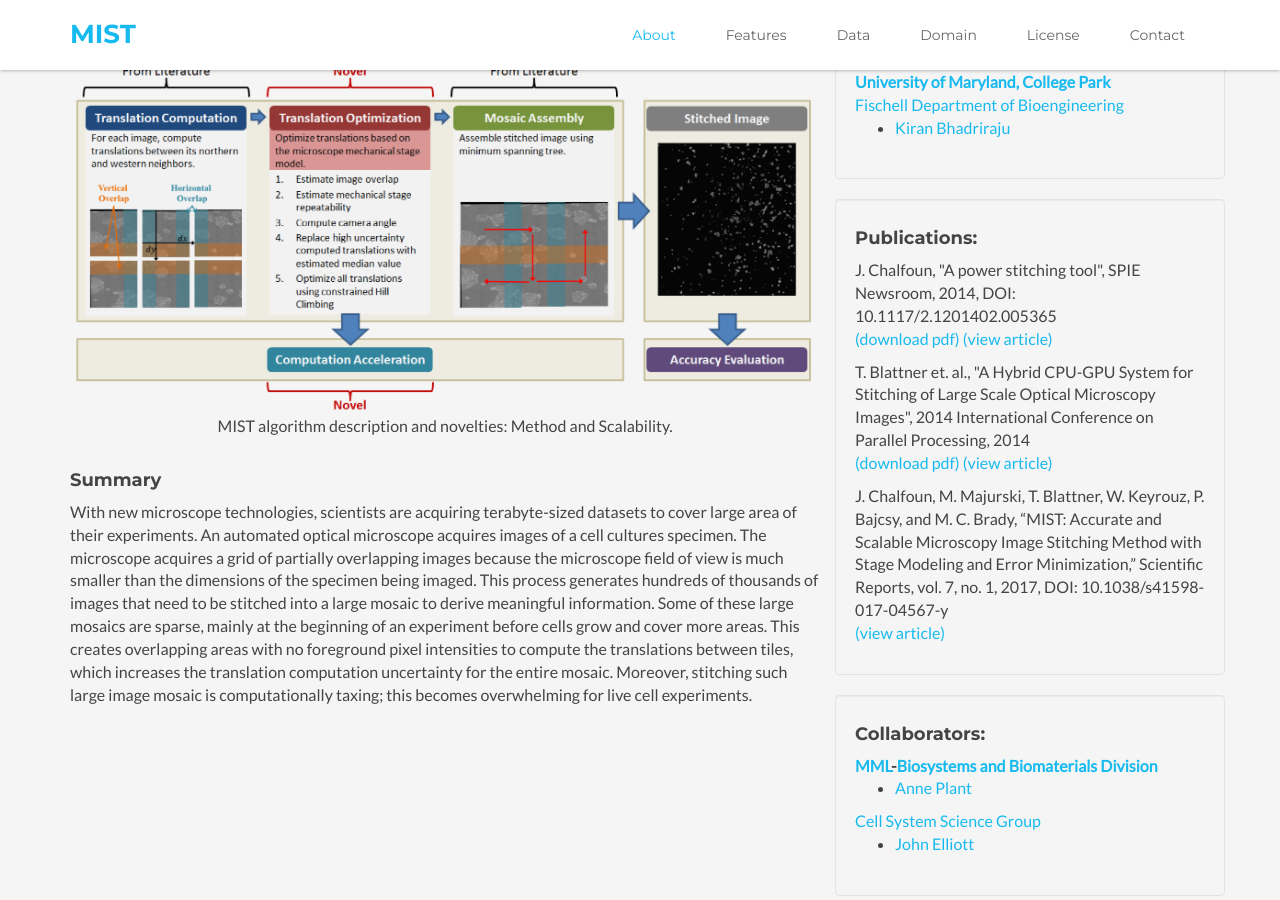
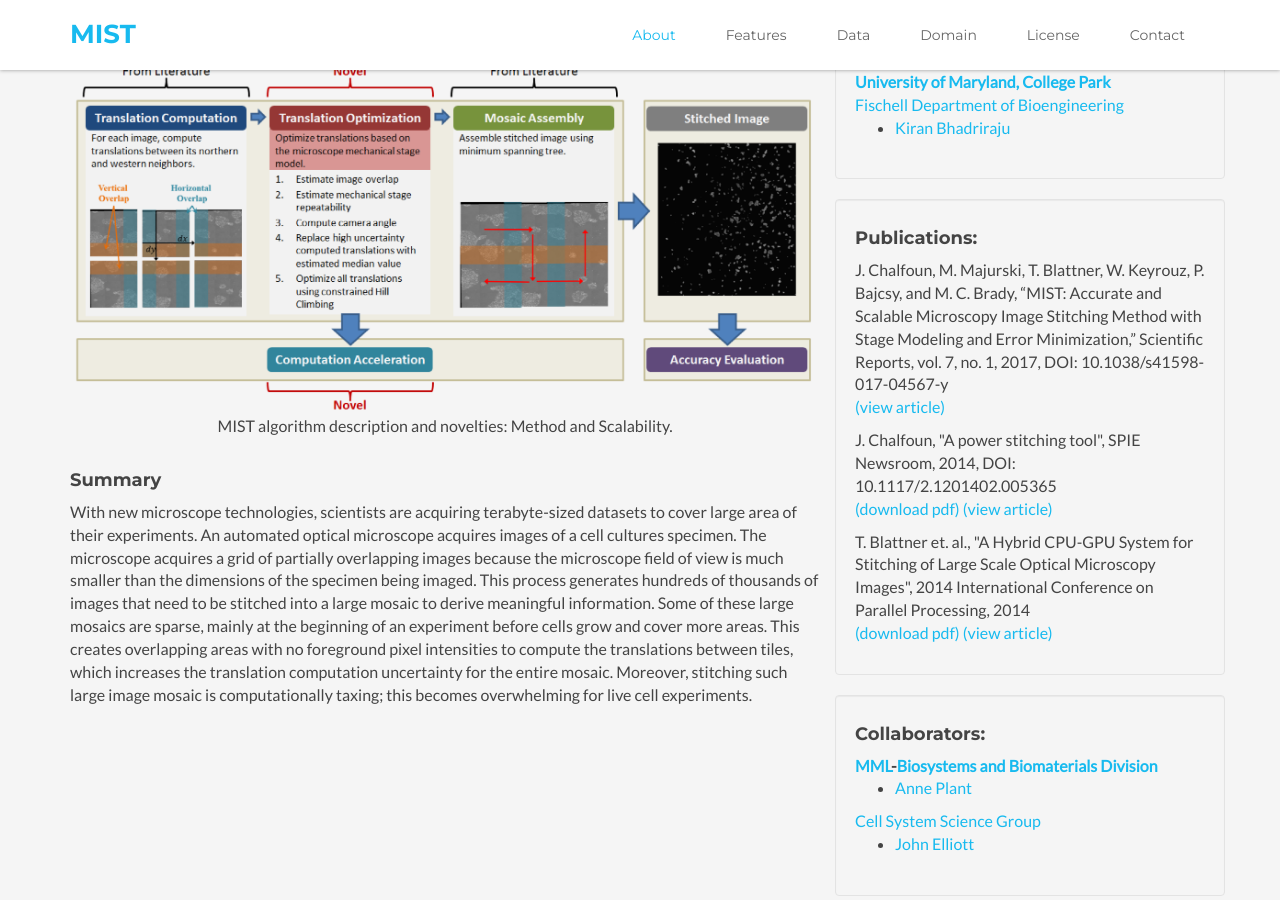
Before and after one commit to usnistgov/MIST, a Jekyll site: the page built from index.html, in a window 1280 px wide and 900 px high, scrolled down 768 px. Built offline with Jekyll 4.4.1, drawn with Linux system fonts in a browser that asks for light colours.

Commit message:
reorder publications

```diff
--- a/_includes/about.html
+++ b/_includes/about.html
@@ -57,6 +57,10 @@
 						<div class="col-md-4 well">
 							<h4>Publications:</h4>
 							<p>
+									J. Chalfoun, M. Majurski, T. Blattner, W. Keyrouz, P. Bajcsy, and M. C. Brady, “MIST: Accurate and Scalable Microscopy Image Stitching Method with Stage Modeling and Error Minimization,” Scientific Reports, vol. 7, no. 1, 2017, DOI: 10.1038/s41598-017-04567-y <br/>
+									<a href="https://www.nature.com/articles/s41598-017-04567-y">(view article)</a>
+							</p>
+							<p>
 									J. Chalfoun, "A power stitching tool", SPIE Newsroom, 2014, DOI: 10.1117/2.1201402.005365
 									<br/><a href="assets/SPIE_A power stitching tool.pdf">(download pdf)</a>
 									<a href="http://spie.org/newsroom/5365-a-power-stitching-tool">(view article)</a>
@@ -66,11 +70,6 @@
 									<br/><a href="assets/Blattner et al. - A Hybrid CPU-GPU System for Stitching of Large Scale Optical Microscopy Images.pdf">(download pdf)</a>
 									<a href="http://ieeexplore.ieee.org/xpls/abs_all.jsp?arnumber=6957209&tag=1">(view article)</a>
 							</p>
-							<p>
-									J. Chalfoun, M. Majurski, T. Blattner, W. Keyrouz, P. Bajcsy, and M. C. Brady, “MIST: Accurate and Scalable Microscopy Image Stitching Method with Stage Modeling and Error Minimization,” Scientific Reports, vol. 7, no. 1, 2017, DOI: 10.1038/s41598-017-04567-y <br/>
-									<a href="https://www.nature.com/articles/s41598-017-04567-y">(view article)</a>
-							</p>
-
 
 						</div> <!-- end col -->
 
```
